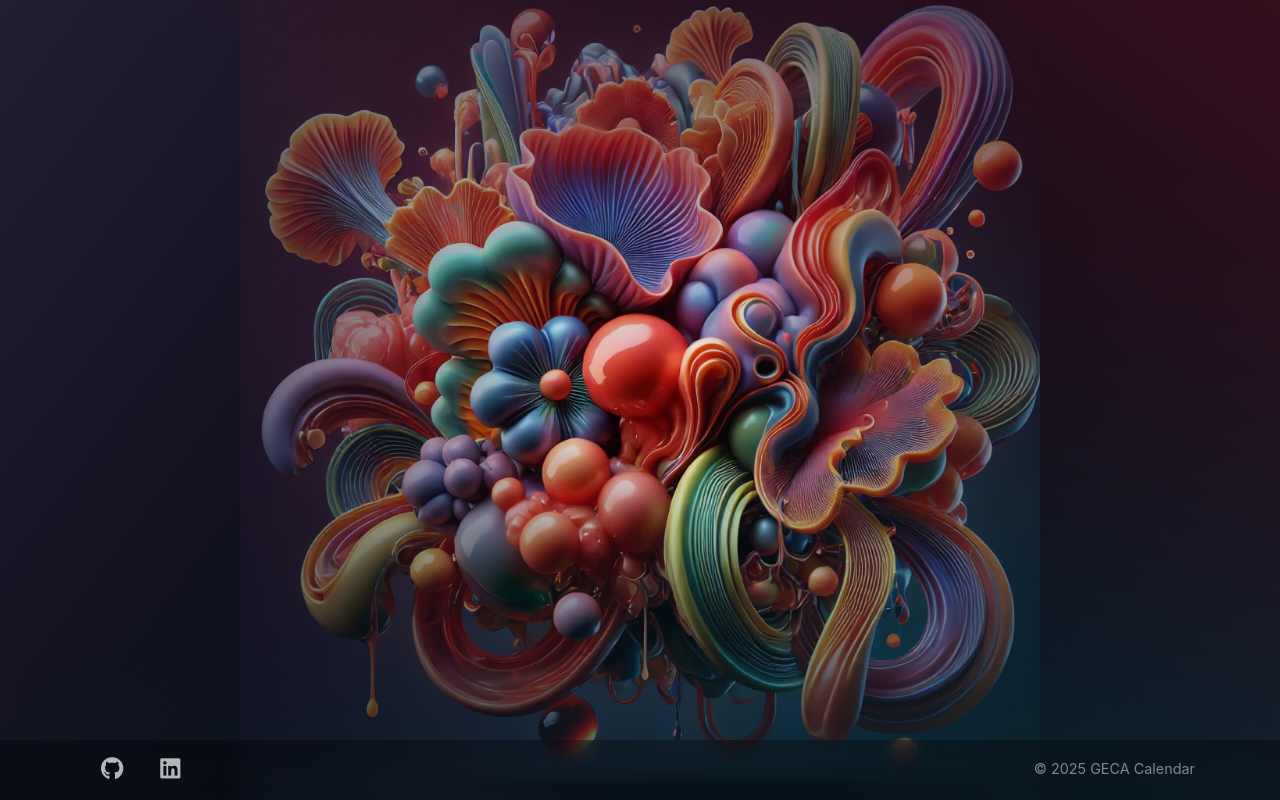
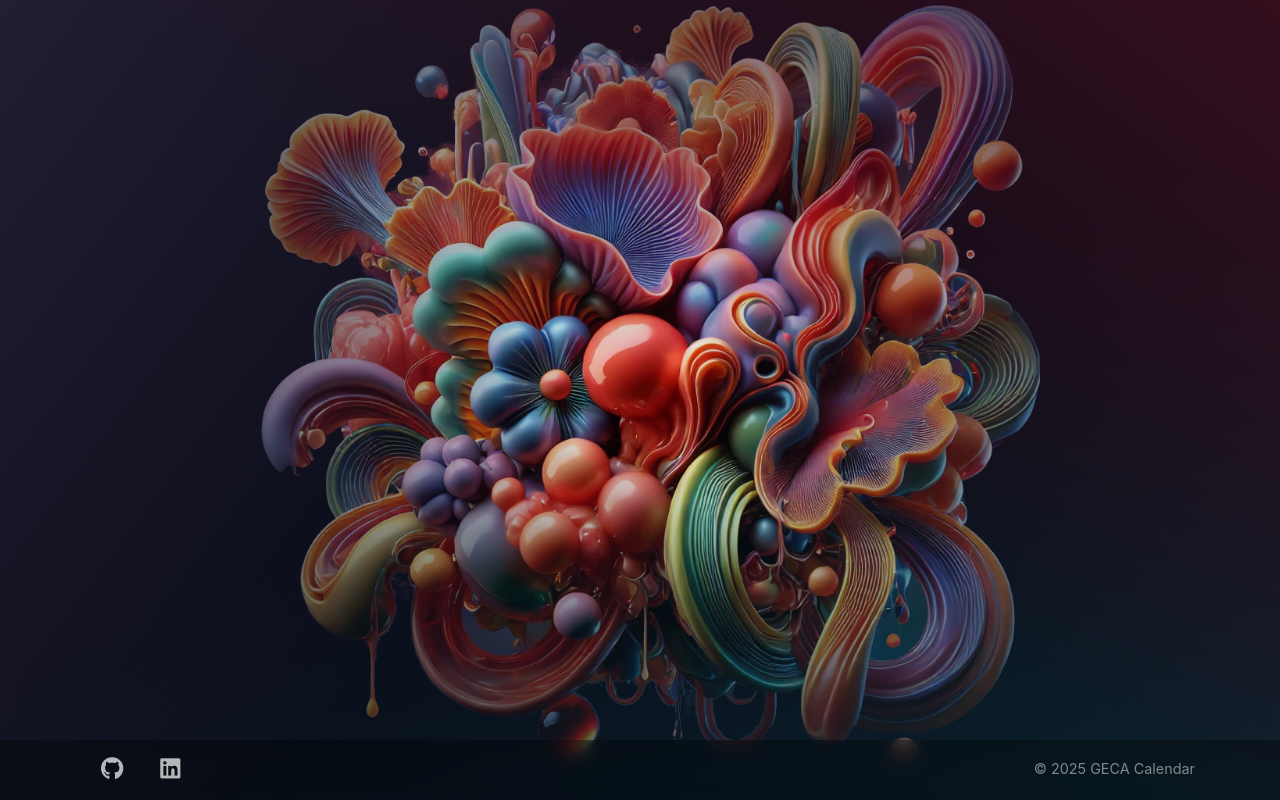
Before and after one commit to timotif/geca-calendar, a Python web app: template app/templates/base.html in a window 1280 px wide. Run offline with Jinja, Linux system fonts and the light colour scheme; the template is opened without the code that fills it, so the values that code supplies are empty; some libraries are stand-ins or nearby versions.

Commit message:
background image with transparent background

```diff
--- a/app/static/css/styles.css
+++ b/app/static/css/styles.css
@@ -20,7 +20,7 @@ body {
             #070a15 0%,
             transparent 50%
         ),
-        url('../images/geca_calendar_background.png');
+        url('../images/geca_calendar_no_background.png');
     background-size: contain;
     background-position: center;
     background-repeat: no-repeat;
```
Also changed, not shown: app/static/images/geca_calendar_no_background.png (added).
